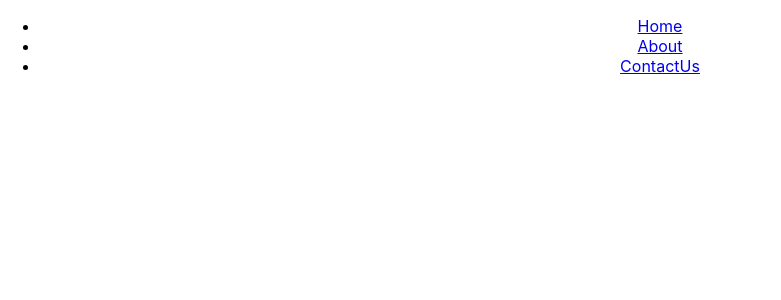
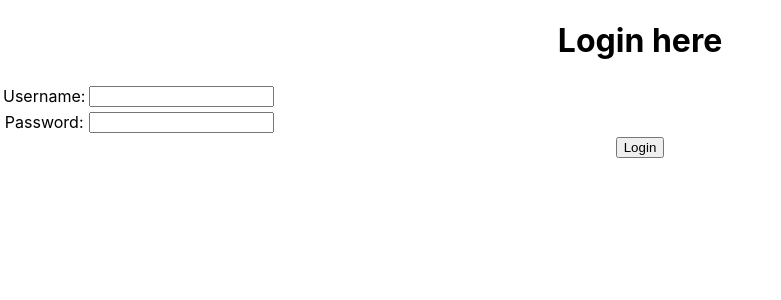
Before and after one commit to IT3133Pactrical/Day8, a React (Create React App) app in the folder myapp/: page /login in a window 1280 px wide. Shown: the top 300 px of the page, without its empty margins (0-781 px from the left). Built offline with nearby package versions, Linux system fonts and the light colour scheme.

Commit message:
create username password form

```diff
--- a/myapp/src/App.js
+++ b/myapp/src/App.js
@@ -13,17 +13,19 @@ function App() {
       <Router>
         <nav>
           <ul>
-            <li><Link to="/home">Home</Link></li>
+            {/* <li><Link to="/home">Home</Link></li>
             <li><Link to="/about">About</Link></li>
-            <li><Link to="/contact">ContactUs</Link></li>
+            <li><Link to="/contact">ContactUs</Link></li> */}
+            {/* <li><Link to="/login">Login</Link></li> */}
           </ul>
         </nav>
       <Routes>
-          <Route path='/home'element={<Home/>}/>
+          {/* <Route path='/home'element={<Home/>}/>
           <Route path='/about'element={<About/>}/>
-          <Route path='/contact'element={<Contactus/>}/>
-          <Route path='/'element={<Login/>}/>
+          <Route path='/contact'element={<Contactus/>}/> */}
+          <Route path='/login'element={<Login/>}/>
           <Route path='/dash'element={<Dashboard/>}/>
+
         </Routes>
       </Router>
     </div>
--- a/myapp/src/components/Login.js
+++ b/myapp/src/components/Login.js
@@ -1,14 +1,30 @@
 import { useNavigate } from "react-router-dom";
-
+import { useState } from "react";
 export default function Login(){
+    const[username,password]=useState();
     const navigate=useNavigate();
     const aunthenticate=()=>{
         navigate('/dash')
     }
     return(
+        <>
+        <div>
+
+        </div>
         <div>
             <h1>Login here</h1>
+            <table>
+                <tr>
+                    <td>Username:</td>
+                    <td><input type="text" name="username" value={username}/></td>
+                </tr>
+                <tr>
+                    <td>Password:</td>
+                    <td><input type="text" name="password" value={password}/></td>
+                </tr>
+            </table>
             <button onClick={aunthenticate}>Login</button>
         </div>
+        </>
     );
 }
```
